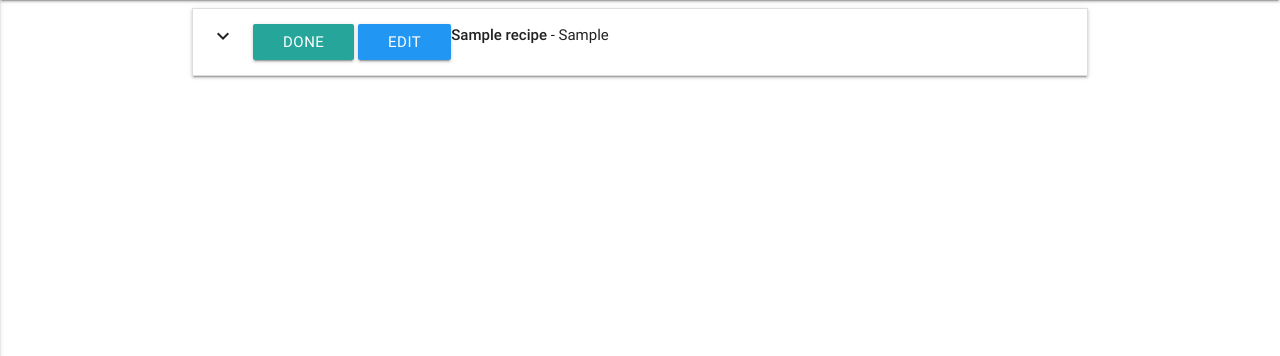
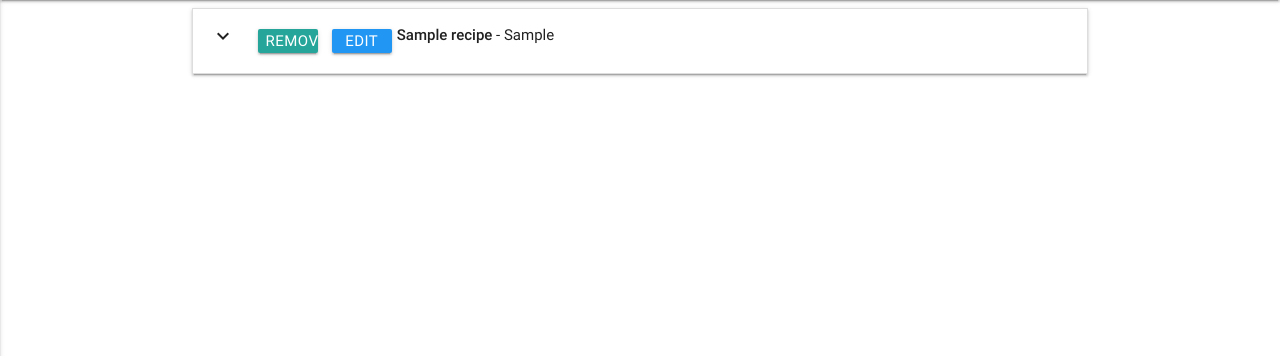
Before and after one commit to mickh14/ourCookBook, a Flask app: page /get_recipes in a window 1280 px wide. Shown: the part 64-420 px from the top of the page. Run offline with Flask 2, Linux system fonts and the light colour scheme; a database or web service that is not in the repository returns one stand-in record (values such as "Sample title"); some libraries are stand-ins or nearby versions.

Commit message:
clean up of routing and html classes

```diff
--- a/app.py
+++ b/app.py
@@ -12,10 +12,10 @@ mongo = PyMongo(app)
 
 @app.route('/')
 
-@app.route('/recipe')
+@app.route('/add_recipe')
 def add_recipe():
     return render_template("addrecipe.html",
-    categories=mongo.db.categories.find())
+    cuisines=mongo.db.cuisines.find())
 
 @app.route('/get_recipes')
 def get_recipes():
@@ -30,8 +30,8 @@ def insert_recipe():
 @app.route('/edit_recipe/<recipe_id>')
 def edit_recipe(recipe_id):
     the_recipe = mongo.db.recipes.find_one({"_id": ObjectId(recipe_id)})
-    all_categories = mongo.db.categories.find()
-    return render_template('editrecipe.html', recipe=the_recipe, categories=all_categories)
+    all_cuisines = mongo.db.cuisines.find()
+    return render_template('editrecipe.html', recipe=the_recipe, cuisines=all_cuisines)
 
 @app.route('/update_recipe/<recipe_id>', methods=["POST"])
 def update_recipe(recipe_id):
@@ -55,29 +55,29 @@ def delete_recipe(recipe_id):
 @app.route('/get_cuisines')
 def get_cuisines():
     return render_template('cuisines.html',
-    cuisines=mongo.db.cuisine.find())
+    cuisines=mongo.db.cuisines.find())
 
 @app.route('/edit_cuisine/<cuisine_id>')
 def edit_cuisine(cuisine_id):
     return render_template('editcuisine.html',
-    cuisine=mongo.db.cuisine.find_one({'_id': ObjectId(cuisine_id)}))
+    cuisine=mongo.db.cuisines.find_one({'_id': ObjectId(cuisine_id)}))
 
 @app.route('/update_cuisine/<cuisine_id>', methods=['POST'])
 def update_cuisine(cuisine_id):
-    mongo.db.categories.update(
+    mongo.db.cuisines.update(
         {'_id': ObjectId(cuisine_id)},
         {'cuisine_type': request.form.get('cuisine_type')})
     return redirect(url_for('get_cuisines'))
 
 @app.route('/delete_cuisine/<cuisine_id>')
 def delete_cuisine(cuisine_id):
-    mongo.db.cuisine.remove({'_id':ObjectId(cuisine_id)})
+    mongo.db.cuisines.remove({'_id':ObjectId(cuisine_id)})
     return redirect(url_for('get_cuisines'))
 
 @app.route('/insert_cuisine', methods=['POST'])
 def insert_cuisine():
-    category_doc = {'cuisine_type': request.form.get('cuisine_type')}
-    mongo.db.categories.insert_one(cuisine_doc)
+    cuisine_doc = {'cuisine_type': request.form.get('cuisine_type')}
+    mongo.db.cuisines.insert_one(cuisine_doc)
     return redirect(url_for('get_cuisines'))
 
 
--- a/static/css/style.css
+++ b/static/css/style.css
@@ -0,0 +1,11 @@
+.btn_small {
+    height: 24px;
+    width: 60px;
+    line-height: 24px;
+    margin: 5px 5px;
+    padding: 0 0.5em;
+}
+
+.recipe_header {
+    margin-top: 5px;
+}
--- a/templates/addrecipe.html
+++ b/templates/addrecipe.html
@@ -8,8 +8,8 @@
 				<i class="material-icons prefix">poll</i>
 				<select id="cuisine" name="cuisine_type">
                     <option value="" disabled selected>Choose Cuisine</option>
-                    {% for c in cuisine %}
-                    <option value="{{c.cuisine_type}}">{{c.cuisine_type}}</option>
+                    {% for cuisine in cuisines %}
+                    <option value="{{cuisine.cuisine_type}}">{{cuisine.cuisine_type}}</option>
                     {% endfor %}
 
                 </select>
--- a/templates/editcuisine.html
+++ b/templates/editcuisine.html
@@ -1,7 +1,7 @@
 {% extends 'base.html'%}
 
 {% block content %}
-<h3>Edit Category</h3>
+<h3>Edit Cuisine</h3>
 <div class="row">
     <form action="{{ url_for('update_cuisine', cuisine_id=cuisine._id) }}" method="POST" class="col s12">
         <div class="row">
@@ -15,7 +15,7 @@
             <button class="btn waves-effect waves-light" type="submit" name="action">Save Changes
                 <i class="material-icons right">playlist_add</i>
              </button>
-            <a href="{{ url_for('get_categories') }}" class="waves-effect waves-light btn grey">
+            <a href="{{ url_for('get_cuisines') }}" class="waves-effect waves-light btn grey">
                 <i class="material-icons right">cancel</i>Cancel
             </a>
         </div>
--- a/templates/recipes.html
+++ b/templates/recipes.html
@@ -11,7 +11,7 @@
             </div>
             <div class="col s2">
                 <div class="inline-actions">
-                    <a href="{{url_for('delete_recipe', recipe_id=recipe._id)}}" class="waves-effect waves-light btn btn_small">Done</a>
+                    <a href="{{url_for('delete_recipe', recipe_id=recipe._id)}}" class="waves-effect waves-light btn btn_small">Remove</a>
                     <a href="{{url_for('edit_recipe', recipe_id=recipe._id)}}" class="waves-effect waves-light btn btn_small blue">Edit</a>
                 </div>
             </div>
@@ -21,6 +21,8 @@
 		</div>
 		<div class="collapsible-body">
 			<span>{{recipe.other_ingredients}}</span>
+            <span>{{recipe.method}}</span>
+            <span>{{recipe.tool}}</span>
 		</div>
 	</li>
 
```
Also changed, not shown: .gitpod.yml (added).
